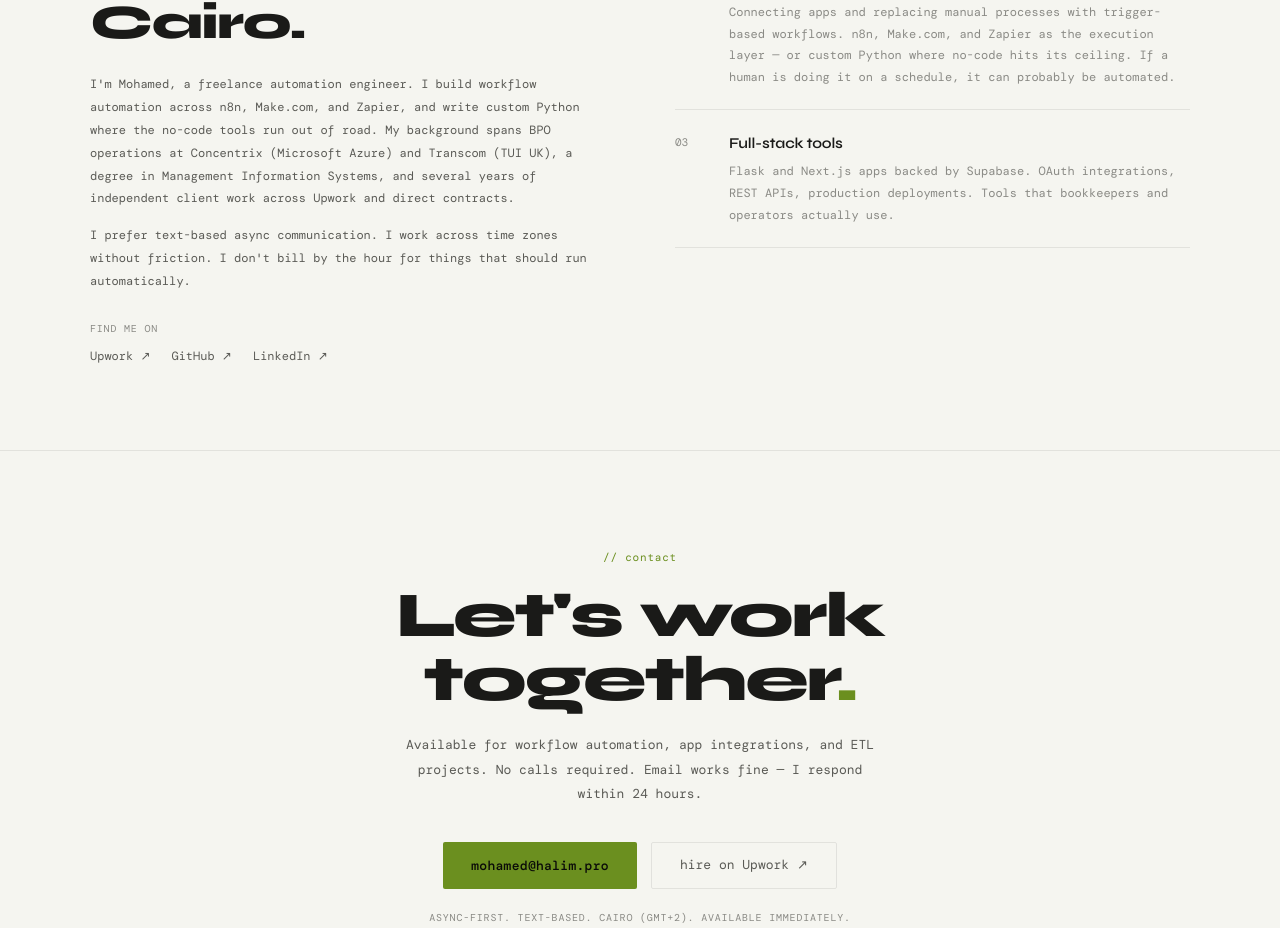
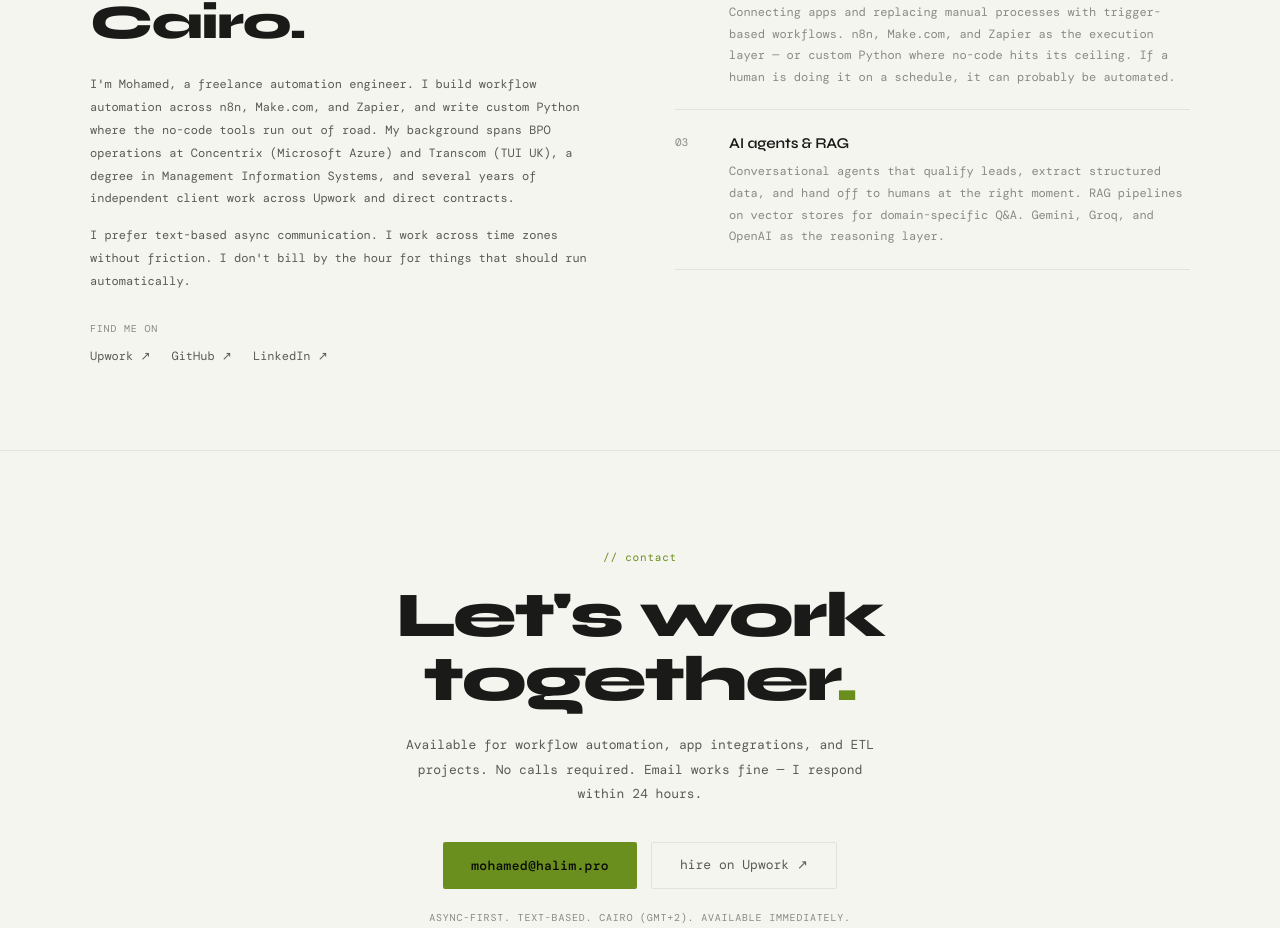
Before and after one commit to Mohamed-Abdulhalim/halim-pro, a Next.js app: page / in a window 1280 px wide. Shown: the part 3939-4867 px from the top of the page. Built offline with nearby package versions, Linux system fonts and the light colour scheme; a web font is replaced by a local one.

Commit message:
Update About.tsx

```diff
--- a/components/About.tsx
+++ b/components/About.tsx
@@ -11,8 +11,8 @@
     body: 'Connecting apps and replacing manual processes with trigger-based workflows. n8n, Make.com, and Zapier as the execution layer — or custom Python where no-code hits its ceiling. If a human is doing it on a schedule, it can probably be automated.',
   },
   {
-    title: 'Full-stack tools',
-    body: 'Flask and Next.js apps backed by Supabase. OAuth integrations, REST APIs, production deployments. Tools that bookkeepers and operators actually use.',
+    title: 'AI agents & RAG',
+    body: 'Conversational agents that qualify leads, extract structured data, and hand off to humans at the right moment. RAG pipelines on vector stores for domain-specific Q&A. Gemini, Groq, and OpenAI as the reasoning layer.',
   },
 ]
 
```
